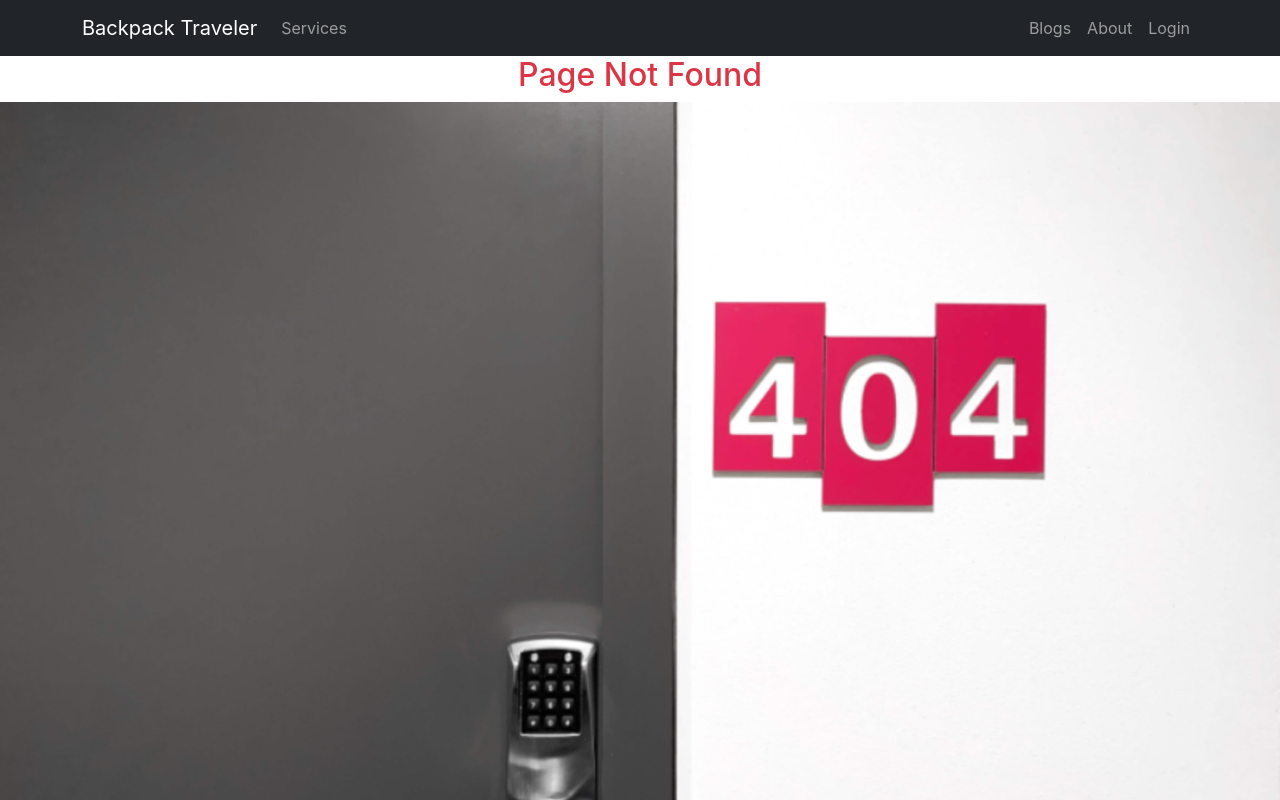
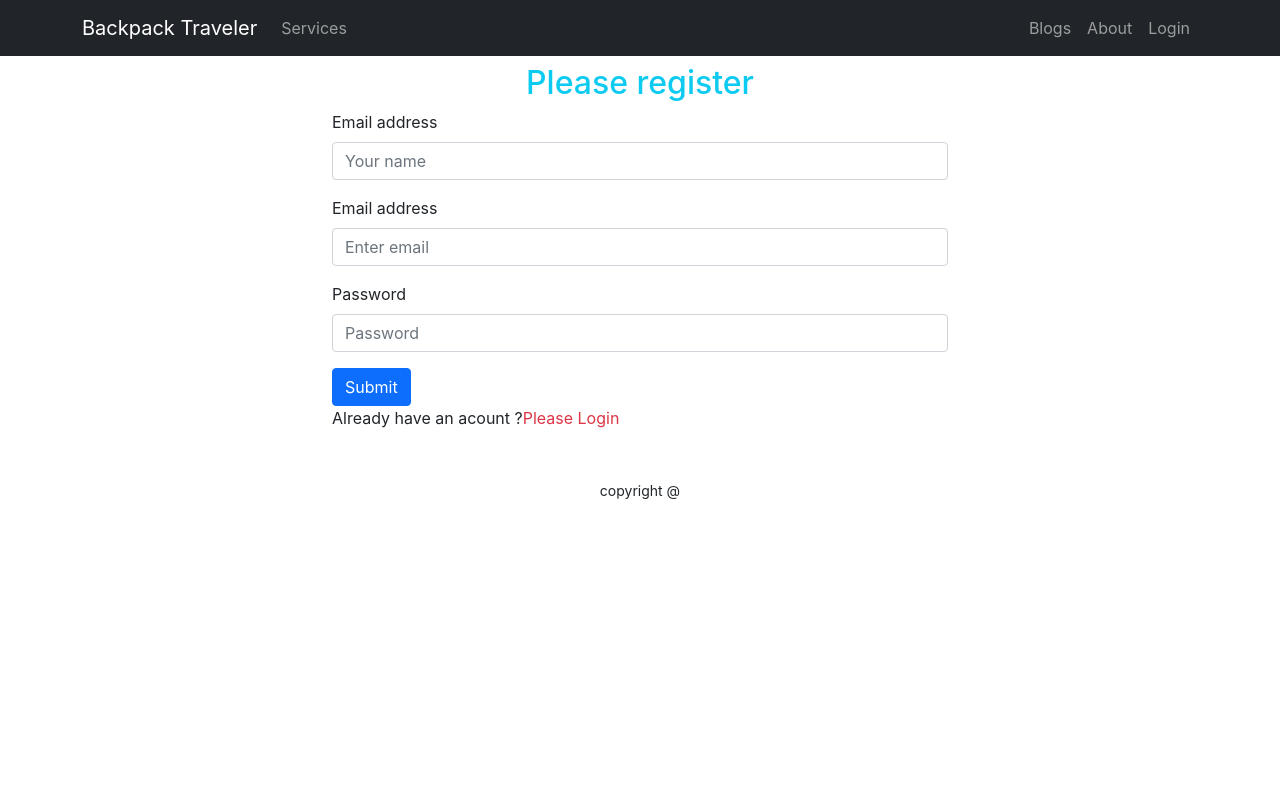
Before and after one commit to Susmoy-Das02/Backpack-Traveler, a React (Create React App) app: page /register in a window 1280 px wide. Before the commit this address had no page. Shown: the top 800 px of the page. Built offline with nearby package versions, Linux system fonts and the light colour scheme.

Commit message:
set env variable

```diff
--- a/src/App.js
+++ b/src/App.js
@@ -4,6 +4,7 @@
 import Blogs from './Pages/Blogs/Blogs';
 import Home from './Pages/Home/Home';
 import Login from './Pages/Login/Login/Login';
+import Register from './Pages/Login/Register/Register';
 import ServceDetails from './Pages/ServiceDetail/ServceDetails';
 import Footer from './Pages/Shared/Footer/Footer';
 import Header from './Pages/Shared/Header/Header';
@@ -20,6 +21,7 @@
         <Route path = '/blogs' element={<Blogs></Blogs>}></Route>
         <Route path='/about' element={<About></About>}></Route>
         <Route path='/login' element={<Login></Login>}></Route>
+        <Route path='/register' element={<Register></Register>}></Route>
         <Route path='*' element={<NotFound></NotFound>}></Route>
       </Routes>
       <Footer></Footer>
--- a/src/Pages/Login/Login/Login.js
+++ b/src/Pages/Login/Login/Login.js
@@ -1,9 +1,45 @@
-import React from 'react';
+import React, { useRef } from 'react';
+import { Button, Form } from 'react-bootstrap';
+import { Link, useNavigate } from 'react-router-dom';
 
 const Login = () => {
+    const emailRef = useRef('');
+    const passwordRef = useRef('');
+    const navigate = useNavigate();
+
+
+    const navigateRegister = event => {
+        navigate('/register')
+
+    }
+
+    const handleRegister = event =>{
+        event.preventDefault();
+        const name = event.target.name.value;
+        const email =  event.target.email.value;
+        const password = event.target.password.value;
+    }
+
+
+
     return (
-        <div>
-            <h2>this is login</h2>
+        <div className='container w-50 mx-auto'>
+            <h2 className=' text-info text-center mt-2'>Please login</h2>
+            <Form onSubmit={ handleRegister } >
+                <Form.Group className="mb-3" controlId="formBasicEmail">
+                    <Form.Label>Email address</Form.Label>
+                    <Form.Control ref={emailRef} type="email" placeholder="Enter email" required />
+                </Form.Group>
+
+                <Form.Group className="mb-3" controlId="formBasicPassword">
+                    <Form.Label>Password</Form.Label>
+                    <Form.Control ref={passwordRef} type="password" placeholder="Password" required />
+                </Form.Group>
+                <Button variant="primary" type="submit">
+                    Submit
+                </Button>
+            </Form>
+            <p>New to Backpack traveler ?<Link to='/register' className='text-danger text-decoration-none' onClick={navigateRegister} >Please Register</Link> </p>
         </div>
     );
 };
--- a/src/Pages/Login/Register/Register.js
+++ b/src/Pages/Login/Register/Register.js
@@ -1,9 +1,45 @@
-import React from 'react';
+import React, { useRef } from 'react';
+import { Button, Form } from 'react-bootstrap';
+import { Link, useNavigate } from 'react-router-dom';
 
 const Register = () => {
+    const nameRef = useRef('');
+    const emailRef = useRef('');
+    const passwordRef = useRef('');
+
+    const navigate = useNavigate();
+
+    const navigatelogin = () => {
+        navigate('/login');
+    }
+
     return (
         <div>
-            <h2>register</h2>
+            <div className='container w-50 mx-auto'>
+                <h2 className=' text-info text-center mt-2'>Please register</h2>
+                <Form>
+
+                    <Form.Group className="mb-3" controlId="formBasicEmail">
+                        <Form.Label>Email address</Form.Label>
+                        <Form.Control ref={nameRef} type="text" placeholder="Your name" required />
+                    </Form.Group>
+
+
+                    <Form.Group className="mb-3" controlId="formBasicEmail">
+                        <Form.Label>Email address</Form.Label>
+                        <Form.Control ref={emailRef} type="email" placeholder="Enter email" required />
+                    </Form.Group>
+
+                    <Form.Group className="mb-3" controlId="formBasicPassword">
+                        <Form.Label>Password</Form.Label>
+                        <Form.Control ref={passwordRef} type="password" placeholder="Password" required />
+                    </Form.Group>
+                    <Button variant="primary" type="submit">
+                        Submit
+                    </Button>
+                </Form>
+                <p>Already have an acount ?<Link to='/login' className='text-danger text-decoration-none' onClick={navigatelogin} >Please Login</Link> </p>
+            </div>
         </div>
     );
 };
```
Also changed, not shown: src/firebase.init.js (+6 -6 lines).
